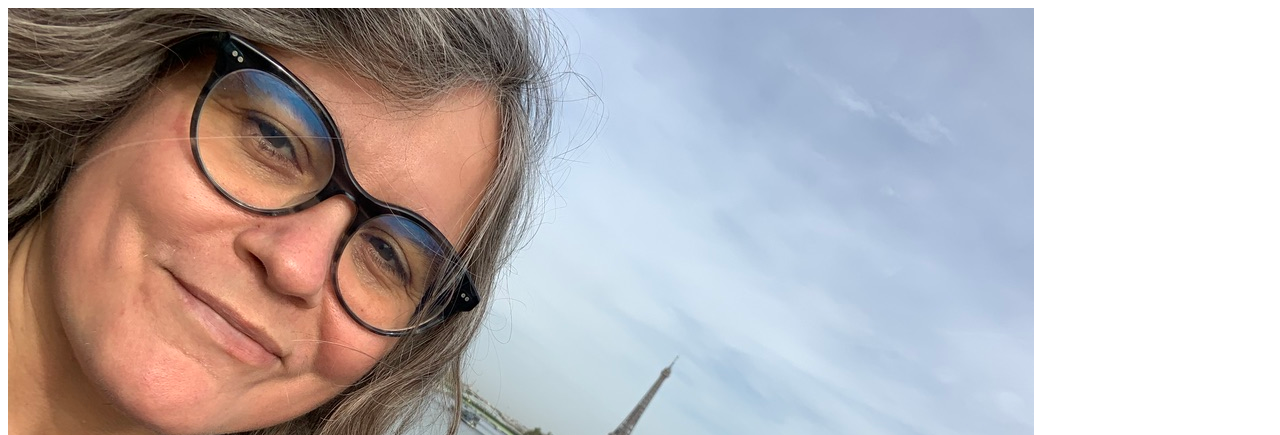
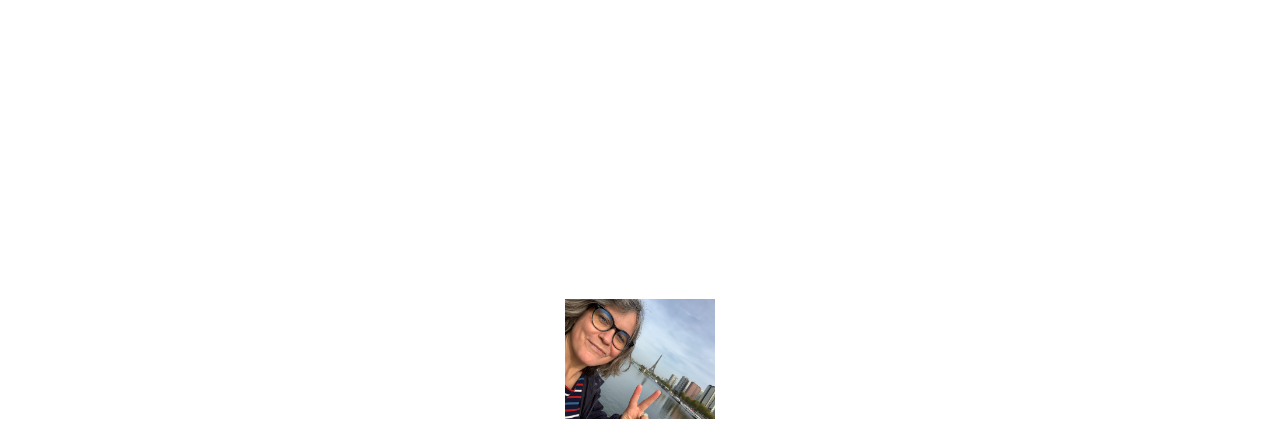
Before and after one commit to ALICENIETOMETOIS/git-101, a plain HTML site: page index.html in a window 1280 px wide. Shown: the top 435 px of the page. Drawn offline with Linux system fonts and the light colour scheme.

Commit message:
Centered image and tagline

```diff
--- a/index.html
+++ b/index.html
@@ -1,8 +1,12 @@
 <!DOCTYPE html>
 <html>
-   <head></head>
+   <head>
+     <link rel="stylesheet" href="style.css">
+   </head>
    <body>
-    <img src="NewTeacher.jpeg" alt="">
-    <h1>Coming soon... Le Wagon</h1>
+     <div id="container">
+      <img id="logo" src="NewTeacher.jpeg" alt="">
+      <h1>Coming soon... Le Wagon</h1>
+     </div>
    </body>
 </html>
--- /dev/null
+++ b/style.css
@@ -0,0 +1,17 @@
+body {
+  margin: 0;
+  font-family: 'Trebuchet MS';
+}
+
+#logo {
+  height: 120px;
+  width: 150px;
+}
+
+#container {
+  display: flex;
+  align-items: center;
+  justify-content: center;
+  height: 100vh;
+  flex-direction: column;
+}
```
